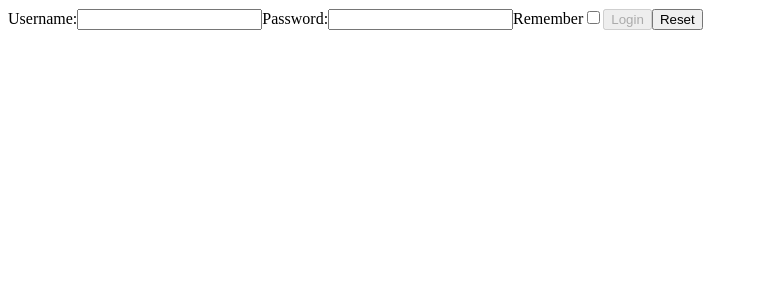
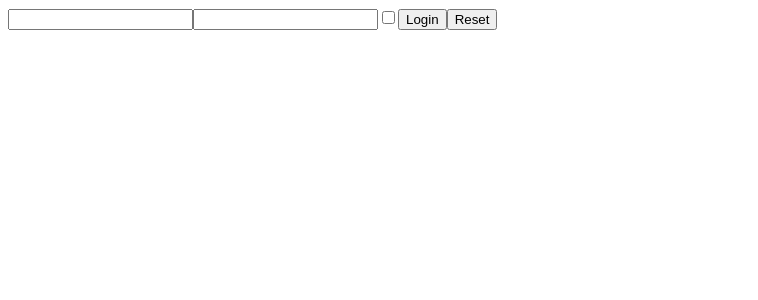
Before and after one commit to GabrieleMurgia/react-exercises, a React (Create React App) app: page / in a window 1280 px wide. Shown: the top 300 px of the page, without its empty margins (0-758 px from the left). Built offline with nearby package versions, Linux system fonts and the light colour scheme.

Commit message:
forms-05

```diff
--- a/src/App.jsx
+++ b/src/App.jsx
@@ -1,57 +1,41 @@
 import React from "react";
 
 
-export class Login extends React.Component{
+export class UncontrolledLogin extends React.Component{
+    handleFormSubmit = (event) => {
+        event.preventDefault()
 
-    state = {
-        username:"",
-        password:"",
+      const username =  event.target.elements.username.value
+      const password =  event.target.elements.password.value
+      const remember = event.target.elements.remember.checked
+
+      console.log({
+        username,
+        password,
+        remember
+      })
     }
 
-    handleInputs = (event)=>{
+    render(){
+        return(
+            <div>
 
-        if(event.target.id == "username"){
-            this.setState({
-                ...this.state,
-                username: event.target.value
-            })
-        }else if(event.target.id == "password"){
-            this.setState({
-                ...this.state,
-                password: event.target.value
-            })
-        }
-    }
-    render(){
-        return <div>
-                <label for="username">Username:</label>
-                <input id="username" onChange={this.handleInputs}></input>
-                <label for="password">Password:</label>
-                <input id="password" onChange={this.handleInputs}></input>
-                <label for="rememberCheckbox">Remember</label>
-                <input id="rememberCheckbox" type="checkbox"></input>
-                <button onClick={() => this.props.onLogin(this.state)} disabled={!(this.state.password && this.state.username)}>Login</button>
-                <button onClick={ () => this.props.resetValue()}>Reset</button>
-               </div>
+                <form onSubmit={this.handleFormSubmit}>
+                <input name="username"/>
+                <input name="password" type="password"/>
+                <input name="remember" type="checkbox"/>
+
+                <button type="submit">Login</button>
+                <button type="reset">Reset</button>
+                </form>
+            </div>
+        )
     }
 }
+
 export class App extends React.Component{
 
-
-    onLogin = (state)=>{
-          const obj = {
-                username:state.username,
-                password:state.password
-            }
-            console.log(obj)
-            return obj
-    }
-    resetValue = ()=>{
-        document.querySelectorAll("input").forEach(
-            input => (input.value = "")
-          );
-    }
     render(){
-        return <Login onLogin={this.onLogin} resetValue={this.resetValue}></Login>
+        return <UncontrolledLogin onLogin={this.onLogin} resetValue={this.resetValue}></UncontrolledLogin>
     }
 }
```
